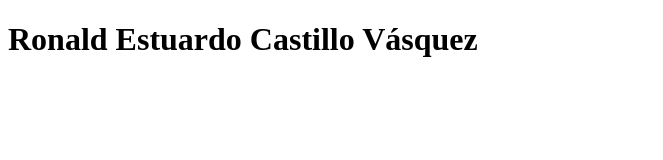
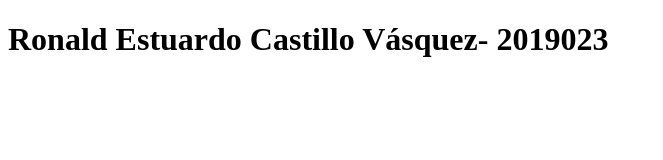
Before and after one commit to rcastillo2019023/IN5BM, a plain HTML site: page index.html in a window 1280 px wide. Shown: the whole page, without its empty margins (0-663 px from the left). Drawn offline with Linux system fonts and the light colour scheme.

Commit message:
Se agregó el número de carné del estudiante

```diff
--- a/index.html
+++ b/index.html
@@ -6,7 +6,7 @@
     <title>Primera pagina con git</title>
 </head>
 <body>
-    <h1>Ronald Estuardo Castillo Vásquez</h1>
+    <h1>Ronald Estuardo Castillo Vásquez- 2019023</h1>
 
 </body>
 </html>
```
